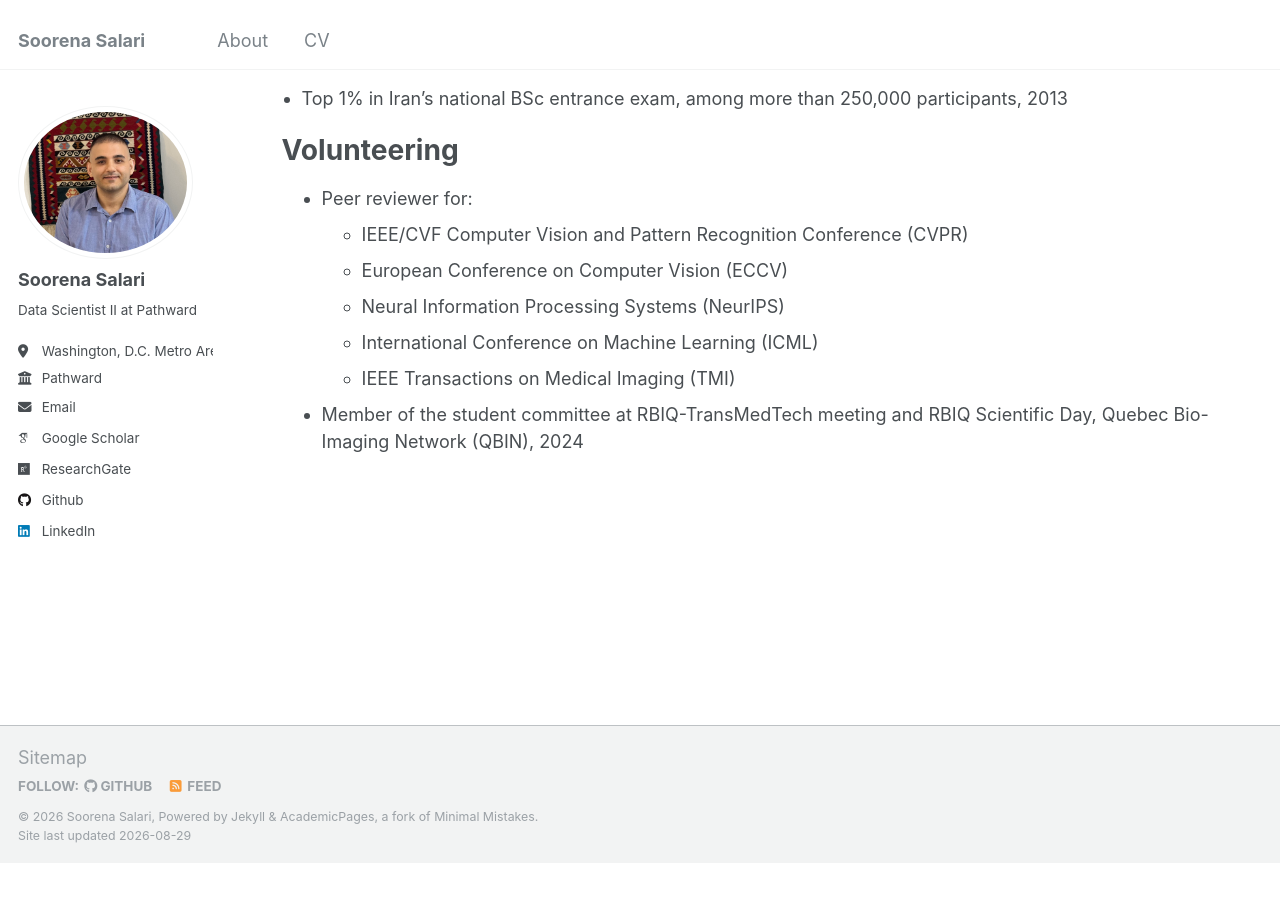
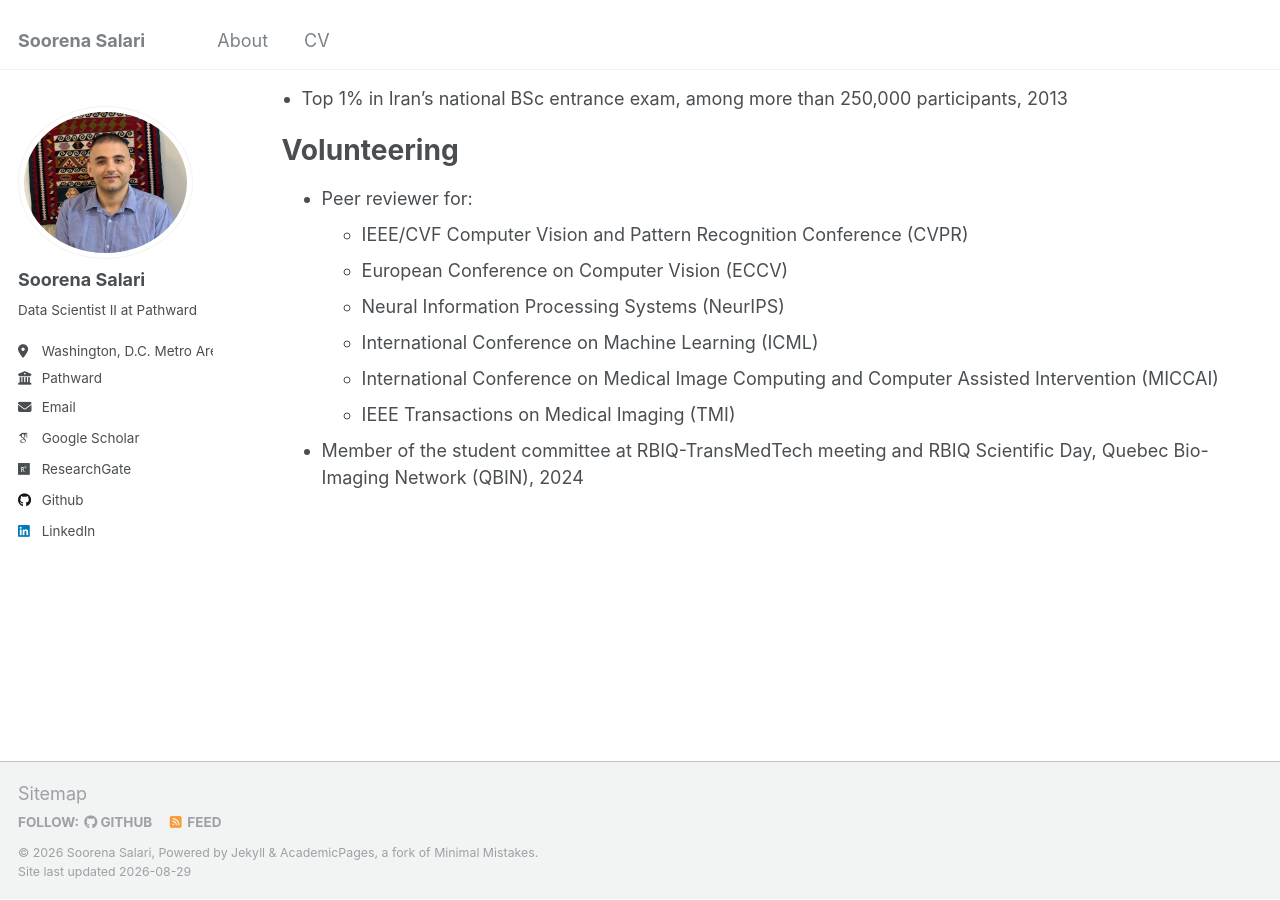
Before and after one commit to soorenasalari/soorenasalari.github.io, a Jekyll site: the page built from _pages/cv.md, in a window 1280 px wide and 900 px high, scrolled down 3872 px. Built offline with Jekyll 4.4.1, drawn with Linux system fonts in a browser that asks for light colours; some web fonts are replaced; before the commit the page ends 4736 px from its top, so only the background shows below that.

Commit message:
Update cv.md
Signed-off-by: Soorena Salari <73616711+soorenasalari@users.noreply.github.com>

```diff
--- a/_pages/cv.md
+++ b/_pages/cv.md
@@ -159,6 +159,7 @@ Volunteering
   - European Conference on Computer Vision (ECCV)
   - Neural Information Processing Systems (NeurIPS)
   - International Conference on Machine Learning (ICML)
+  - International Conference on Medical Image Computing and Computer Assisted Intervention (MICCAI)
   - IEEE Transactions on Medical Imaging (TMI)
 
 * Member of the student committee at RBIQ-TransMedTech meeting and RBIQ Scientific Day, Quebec Bio-Imaging Network (QBIN), 2024
```
